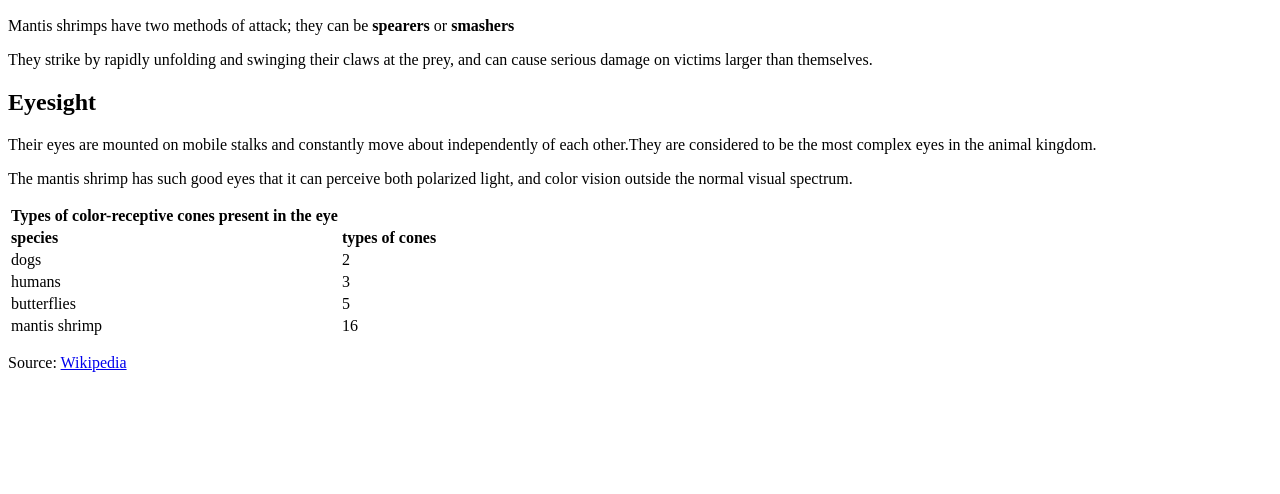
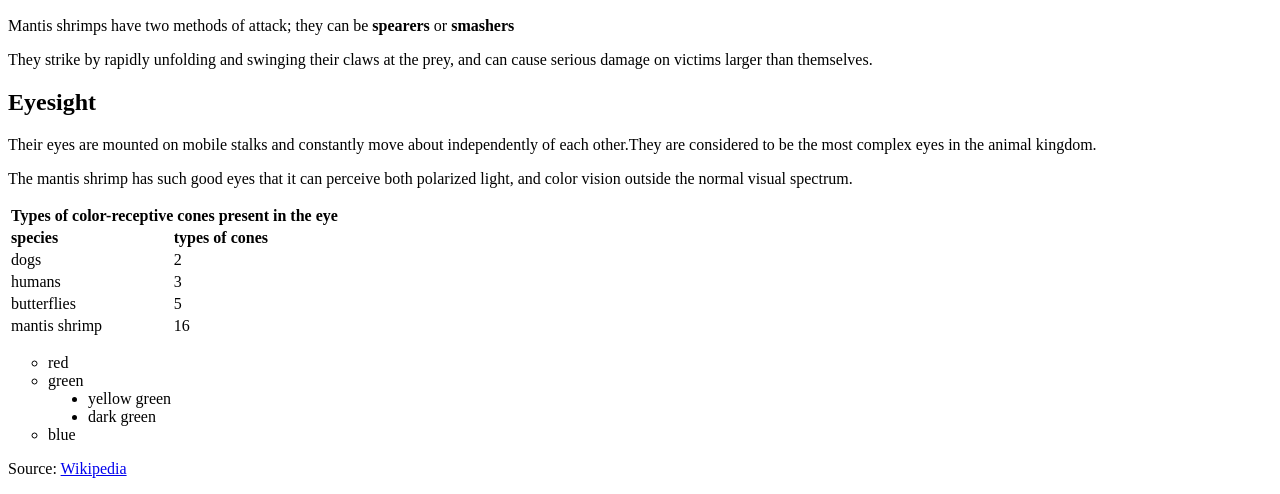
Before and after one commit to Tijhun/saskarak, a plain HTML site: page index.html in a window 1280 px wide. Shown: the part 468-962 px from the top of the page. Before the commit the page ends 856 px from the top, so only its background shows below. Drawn offline with Linux system fonts and the light colour scheme.

Commit message:
Update index.html

```diff
--- a/index.html
+++ b/index.html
@@ -27,7 +27,7 @@
         spectrum.</p>
     <table>
         <tr>
-            <th>Types of color-receptive cones present in the eye</th>
+            <th colspan="2">Types of color-receptive cones present in the eye</th>
         </tr>
         <tr>
             <td><b>species</b></td>
@@ -50,6 +50,15 @@
             <td>16</td>
         </tr>
     </table>
+    <ul style="list-style-type: circle;">
+        <li>red</li>
+        <li>green</li>
+            <ul style="list-style-type: disc;">
+                <li>yellow green</li>
+                <li>dark green</li>
+            </ul>
+        <li>blue</li>
+    </ul>
     <p>Source: <a href="https://simple.wikipedia.org/wiki/Mantis_shrimp">Wikipedia</a></p>
 </body>
 </html>
```
